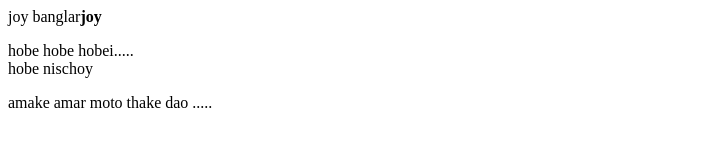
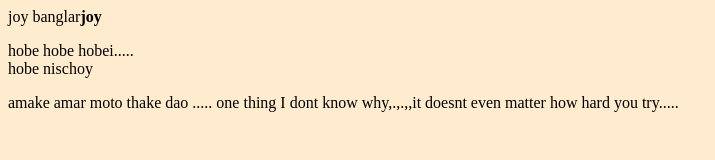
Before and after one commit to Shuvoskywalkar/myfirstwebsite, a plain HTML site: page index.html in a window 1280 px wide. Shown: the whole page, without its empty margins (0-715 px from the left). Drawn offline with Linux system fonts and the light colour scheme.

Commit message:
takeiteasy

```diff
--- a/index.html
+++ b/index.html
@@ -1,6 +1,6 @@
 <!DOCTYPE html>
 <html lang="en">
-<head>
+<head><style>body{background-color:blanchedalmond}</style>
     <meta charset="UTF-8">
     <meta name="viewport" content="width=device-width, initial-scale=1.0">
     <title>Document</title>
@@ -9,5 +9,6 @@
     joy banglar<b>joy</b>
     <p>hobe hobe hobei.....<br>hobe nischoy</p>
     amake amar moto thake dao .....
+    one thing I dont know why,.,.,,it doesnt even matter how hard you try.....
 </body>
 </html>
```
